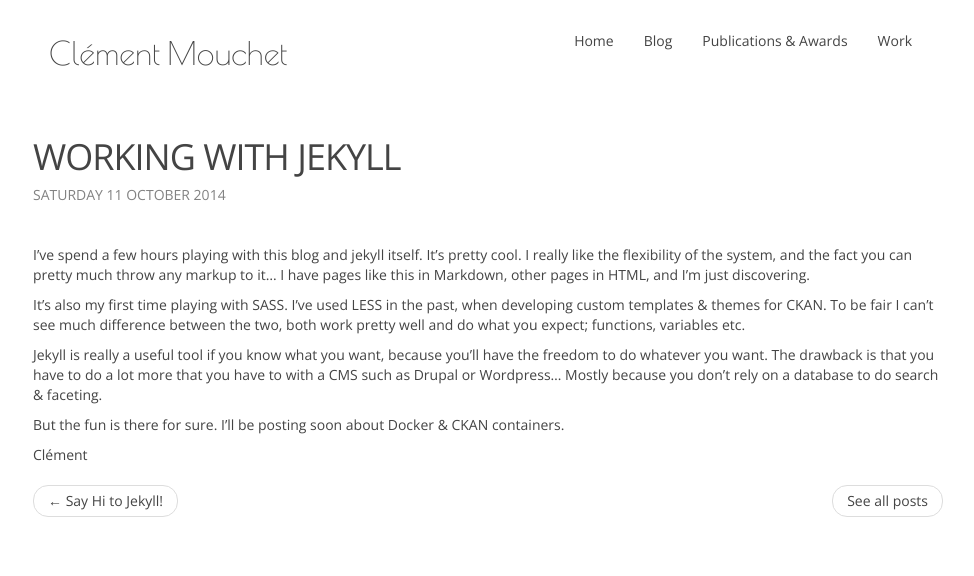
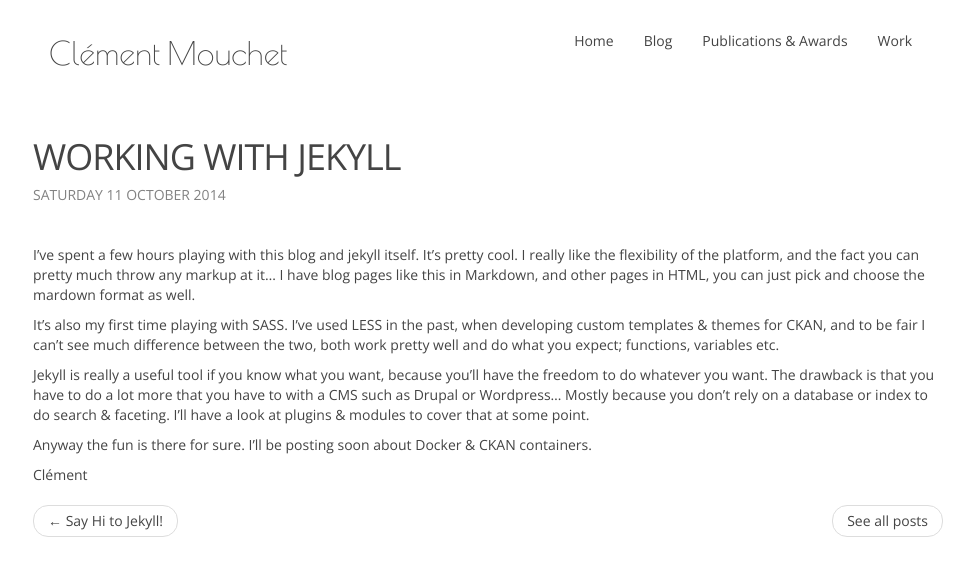
Before and after one commit to clementmouchet/clementmouchet.github.io, a Jekyll site: the page built from _posts/2014-10-11-working-with-jekyll.markdown, in a window 1280 px wide. Shown: the top 576 px of the page, without its empty margins (152-1126 px from the left). Built offline with Jekyll 4.4.1, drawn with Linux system fonts in a browser that asks for light colours; nearby versions of some CDN libraries; a style sheet for code colours, icons or effects is not loaded.

Commit message:
no message

```diff
--- a/_posts/2014-10-10-welcome-to-jekyll.markdown
+++ b/_posts/2014-10-10-welcome-to-jekyll.markdown
@@ -3,7 +3,7 @@ layout: post
 title:  "Say Hi to Jekyll!"
 date:   2014-10-10 12:00:00
 categories: jekyll update
-excerpt: "...and welcome to my new website"
+intro: "...and welcome to my new website"
 ---
 
 Say hi to http://clementmouchet.github.io
@@ -12,7 +12,7 @@ I've just created this website/blog using [Jekyll][jekyll], [JQuery][JQuery] & [
 
 [Jekyll][jekyll] is really simple, and easy to manage, no databses, just markdown pages, like the one you're reading now, see below:
 
-{% highlight Cheetah %}
+{% highlight YAML %}
 ---
 layout: post
 title:  "Welcome to Jekyll!"
--- a/_posts/2014-10-11-working-with-jekyll.markdown
+++ b/_posts/2014-10-11-working-with-jekyll.markdown
@@ -3,21 +3,22 @@ layout: post
 title:  "Working with Jekyll"
 date:   2014-10-11 12:00:00
 categories: jekyll howto
-excerpt: "A few thoughts about static CMS"
+intro: "A few thoughts about static CMS"
 ---
 
-I've spend a few hours playing with this blog and jekyll itself. It's pretty cool.
-I really like the flexibility of the system, and the fact you can pretty much throw any markup to it...
-I have pages like this in Markdown, other pages in HTML, and I'm just discovering.
+I've spent a few hours playing with this blog and jekyll itself. It's pretty cool.
+I really like the flexibility of the platform, and the fact you can pretty much throw any markup at it...
+I have blog pages like this in Markdown, and other pages in HTML, you can just pick and choose the mardown format as well.
 
-It's also my first time playing with SASS. I've used LESS in the past, when developing custom templates & themes for CKAN.
-To be fair I can't see much difference between the two, both work pretty well and do what you expect; functions, variables etc.
+It's also my first time playing with SASS. I've used LESS in the past, when developing custom templates & themes for CKAN, and
+to be fair I can't see much difference between the two, both work pretty well and do what you expect; functions, variables etc.
 
 Jekyll is really a useful tool if you know what you want, because you'll have the freedom to do whatever you want.
 The drawback is that you have to do a lot more that you have to with a CMS such as Drupal or Wordpress...
-Mostly because you don't rely on a database to do search & faceting.
+Mostly because you don't rely on a database or index to do search & faceting.
+I'll have a look at plugins & modules to cover that at some point.
 
-But the fun is there for sure.
+Anyway the fun is there for sure.
 I'll be posting soon about Docker & CKAN containers.
 
 Clément
--- a/_sass/_base.scss
+++ b/_sass/_base.scss
@@ -68,7 +68,6 @@ code {
     font-size: 15px;
     border: 1px solid $grey-color-light;
     border-radius: 3px;
-    background-color: #eef;
 }
 
 code {
--- a/blog.html
+++ b/blog.html
@@ -5,7 +5,7 @@ permalink: /blog/
 ---
 
 <div class="row content">
-  <div class="col-sm-8">
+  <div class="col-sm-9">
     <h2 class="category">Posts</h2>
     <ul id="posts_tabs" class="nav nav-tabs" data-tabs="tabs">
       <li class="active">
@@ -57,7 +57,7 @@ permalink: /blog/
       </div>
     </div>
   </div>
-  <div class="col-sm-3 col-sm-offset-1">
+  <div class="col-sm-2">
     <h2 class="category">Categories</h2>
     <ul class="post-categories list-unstyled">
       {% for category in site.categories %}
--- a/index.html
+++ b/index.html
@@ -27,7 +27,7 @@ layout: cover
                   <h2>
                     <a class="post-link" href="{{ post.url | prepend: site.baseurl }}">{{ post.title }}</a>
                   </h2>
-                  {% if post.excerpt %}<p class="text-muted">{{ post.excerpt }}</p>{% endif %}
+                  {% if post.intro %}<p class="text-muted">{{ post.intro }}</p>{% endif %}
                 </li>
               {% endfor %}
             </ul>
```
